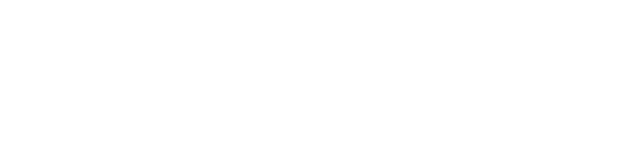
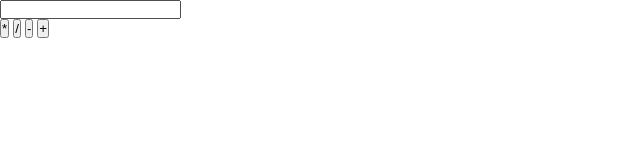
Before and after one commit to mGunawardhana/JS-Calc, a plain HTML site: page index.html in a window 1280 px wide. Shown: the whole page, without its empty margins (0-640 px from the left). Drawn offline with Linux system fonts and the light colour scheme.

Commit message:
four buttons for operations

```diff
--- a/index.html
+++ b/index.html
@@ -9,9 +9,27 @@
 <head>
     <meta charset="UTF-8">
     <title>Simple Calculator</title>
-    <link rel="stylesheet" href="style.css">
+    <link href="style.css" rel="stylesheet">
 </head>
 <body>
+
+<div class="calculator">
+    <form>
+        <label>
+<!-- calculator display -->
+            <input class="screen" type="text">
+        </label>
+    </form>
+
+    <div class="button">
+<!-- four buttons for operations -->
+        <button class="btn btn-btn-yellow" data-num="*" type="button">*</button>
+        <button class="btn btn-btn-yellow" data-num="/" type="button">/</button>
+        <button class="btn btn-btn-yellow" data-num="-" type="button">-</button>
+        <button class="btn btn-btn-yellow" data-num="+" type="button">+</button>
+    </div>
+
+</div>
 
 <script src="js-for-calc.js"></script>
 </body>
--- a/style.css
+++ b/style.css
@@ -3,3 +3,14 @@
  *   ~  * Contact email - mrgunawardhana27368@gmail.com
  *   ~  * what's app - 071 - 9043372
  */
+
+* {
+    margin: 0;
+    padding: 0;
+    box-sizing: border-box;
+}
+
+body {
+    min-height: 100vh;
+    background: white;
+}
```
